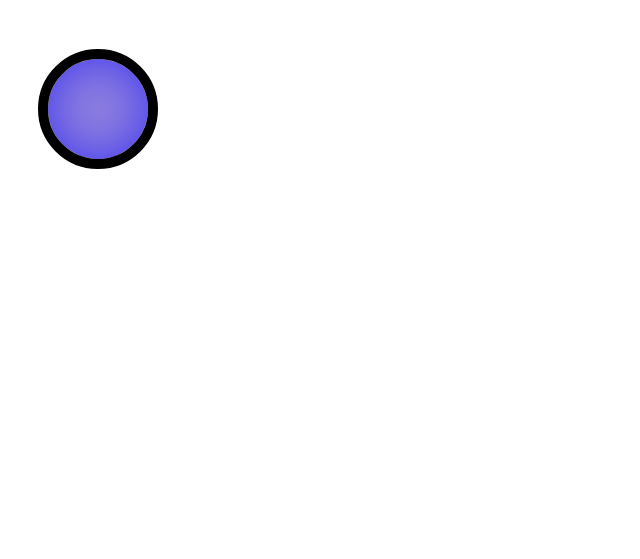
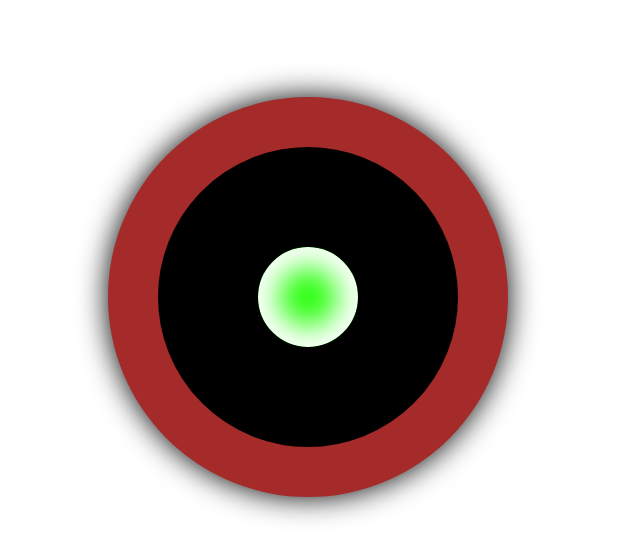
Before and after one commit to MItan9/Tekwill_FE_gr11, a plain HTML site: page HW_11/shadow.html in a window 1280 px wide. Shown: the part 61-620 px from the top of the page, without its empty margins (0-640 px from the left). Drawn offline with Linux system fonts and the light colour scheme.

Commit message:
Added circles and shadows

```diff
--- a/HW_11/design.css
+++ b/HW_11/design.css
@@ -5,12 +5,27 @@ h1 {
 .content {
     width: 100px;
     height: 100px;
-    background-color: bisque;
-    border: 10px solid black;
+    background-color: rgb(36, 255, 7);
+    border: 100px solid black;
     border-radius: 50%;
-    box-shadow: 0px 0px 100px -10px blue inset;
+    box-shadow: 0px 0px 30px 20px white inset;
+    position: absolute;
+    top: 50%;
+    left: 50%;
+    transform: translate(-50%, -50%);
+
 }
 .container {
 
-    padding: 30px;
+    padding: 100px;
+    width: 200px;
+    height: 200px;
+    background-color: brown;
+    box-shadow: 0px 0px 30px  black;
+    border-radius: 50%;
+    position: relative;
+    margin: 100px;
+
+
+
 }
--- a/HW_11/shadow.html
+++ b/HW_11/shadow.html
@@ -11,5 +11,7 @@
     <div class="container">
         <div class="content"></div>
     </div>
+
+    <div class="mersi"></div>
 </body>
 </html>
```
